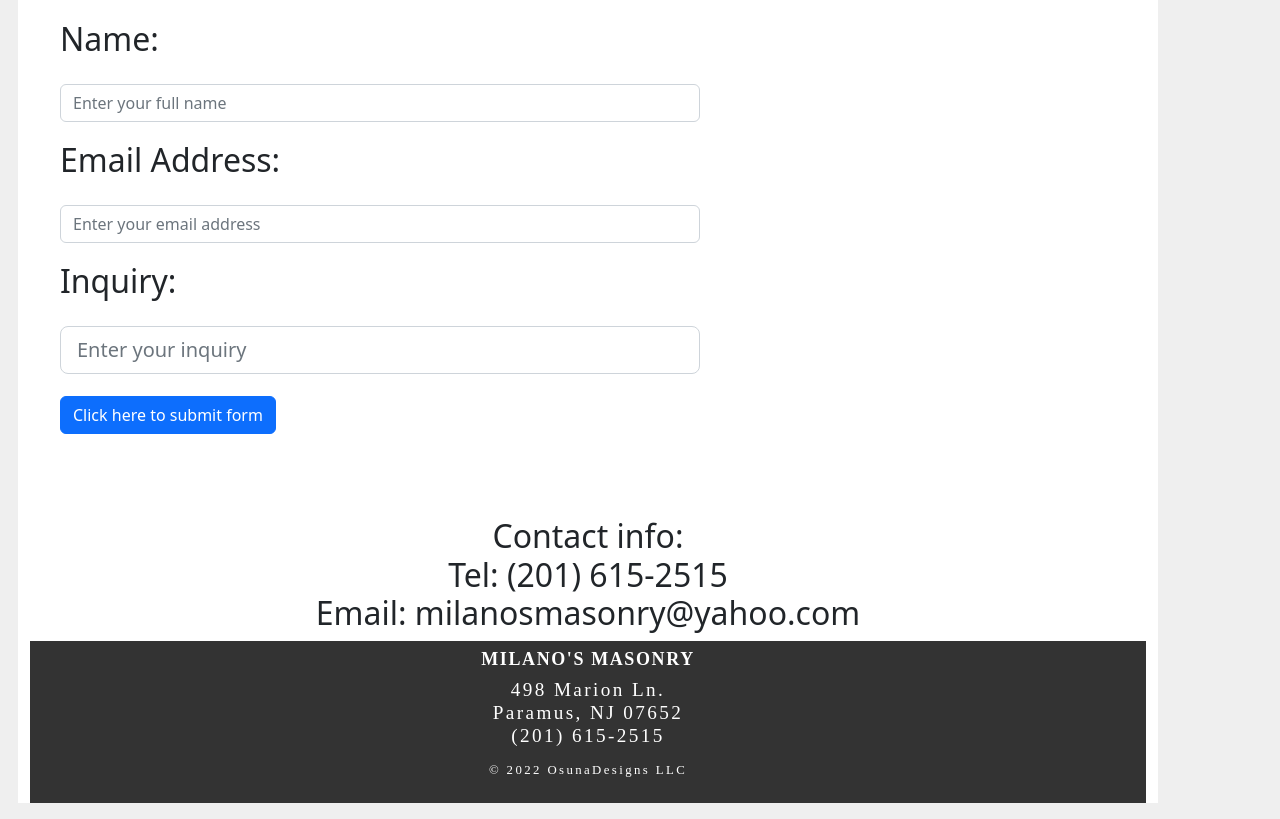
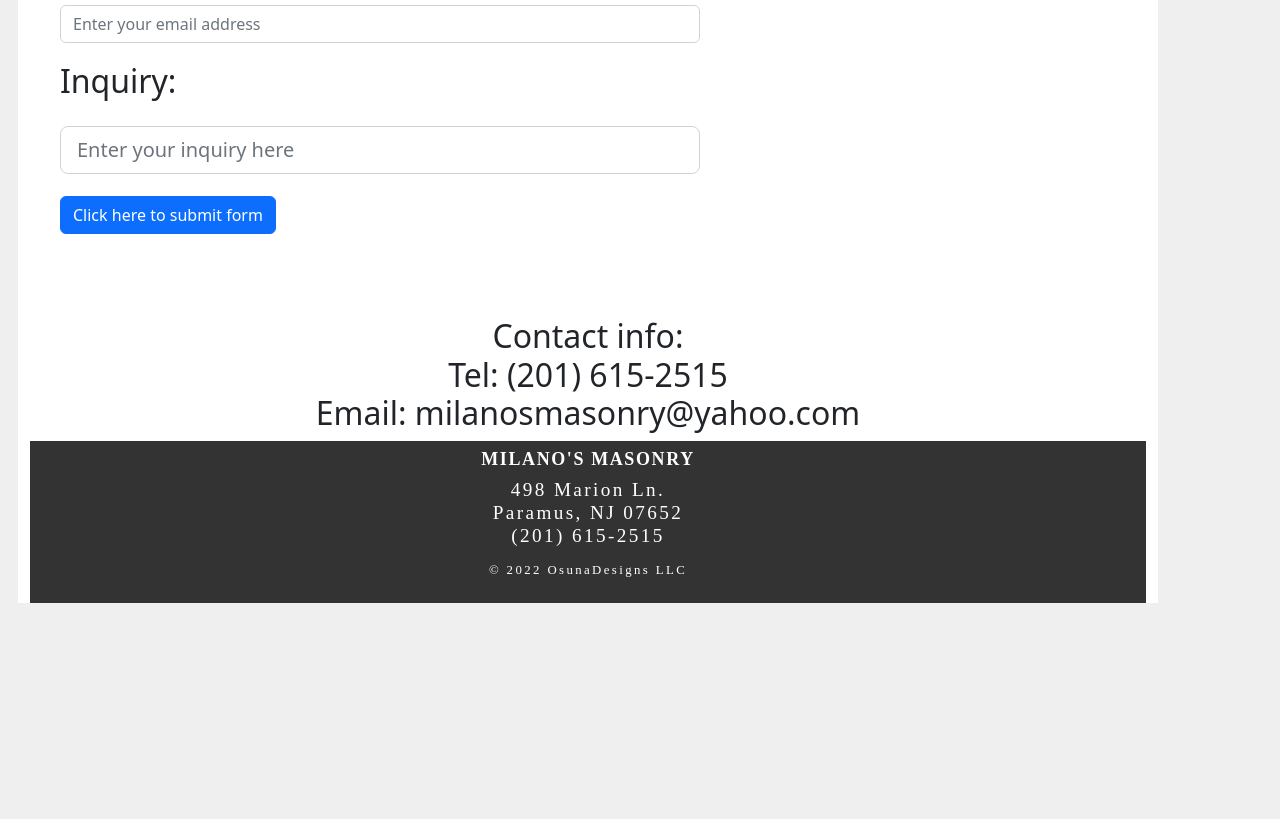
Before and after one commit to ventura0121/Milanos, a React (Create React App) app: page /Contact in a window 1280 px wide. Shown: the part 840-1659 px from the top of the page. After the commit the page ends 1459 px from the top, so only its background shows below. Built offline with nearby package versions, Linux system fonts and the light colour scheme.

Commit message:
Adjusted to bootstraps styling overriding

```diff
--- a/public/index.html
+++ b/public/index.html
@@ -1,6 +1,7 @@
 <!DOCTYPE html>
 <html lang="en">
   <head>
+
     <meta charset="utf-8" />
     <link rel="icon" href="%PUBLIC_URL%/favicon.ico" />
     <meta name="viewport" content="width=device-width, initial-scale=1" />
@@ -9,7 +10,6 @@
       name="description"
       content="Web site created using create-react-app"
     />
-    <link rel="apple-touch-icon" href="%PUBLIC_URL%/logo192.png" />
     <!--
       manifest.json provides metadata used when your web app is installed on a
       user's mobile device or desktop. See https://developers.google.com/web/fundamentals/web-app-manifest/
@@ -25,10 +25,14 @@
       Learn how to configure a non-root public URL by running `npm run build`.
     -->
     <title>Milano's Masonry</title>
+
   </head>
   <body>
     <noscript>You need to enable JavaScript to run this app.</noscript>
-    <div id="root"></div>
+    <div id="root">
+      <div ></div>
+    </div>
+
     <!--
       This HTML file is a template.
       If you open it directly in the browser, you will see an empty page.
--- a/src/App.js
+++ b/src/App.js
@@ -6,8 +6,6 @@
 import Services from "./components/Services"
 import { Route, Routes } from "react-router-dom"
 import Footer from "./components/Footer"
-import Button from "react-bootstrap/Button";
-import 'bootstrap/dist/css/bootstrap.min.css';
 
 function App() {
   return (
--- a/src/components/Form.js
+++ b/src/components/Form.js
@@ -19,9 +19,9 @@
           <Form.Control type="email"
                         placeholder="Enter your email address" />
         </Form.Group>
-        <Form.Group class="input-group-lg">
+        <Form.Group className="input-group-lg">
           <Form.Label>Inquiry:</Form.Label>
-          <Form.Control class="form-control input-lg" type="text" placeholder="Enter your inquiry" />
+          <Form.Control className="form-control input-lg" type="text" placeholder="Enter your inquiry here" />
         </Form.Group>
         <Button variant="primary" type="submit">
            Click here to submit form
--- a/src/components/Services.css
+++ b/src/components/Services.css
@@ -16,8 +16,8 @@
 }
 
 img {
-    width: 600px;
-    height: 400px;
+    width: 300px;
+    height: 200px;
     border-radius: 2rem;
     border: 1px solid #777;
     box-shadow: 200px;
```
Also changed, not shown: src/components/Form.css (line endings or trailing spaces), src/styles.css (line endings or trailing spaces).
